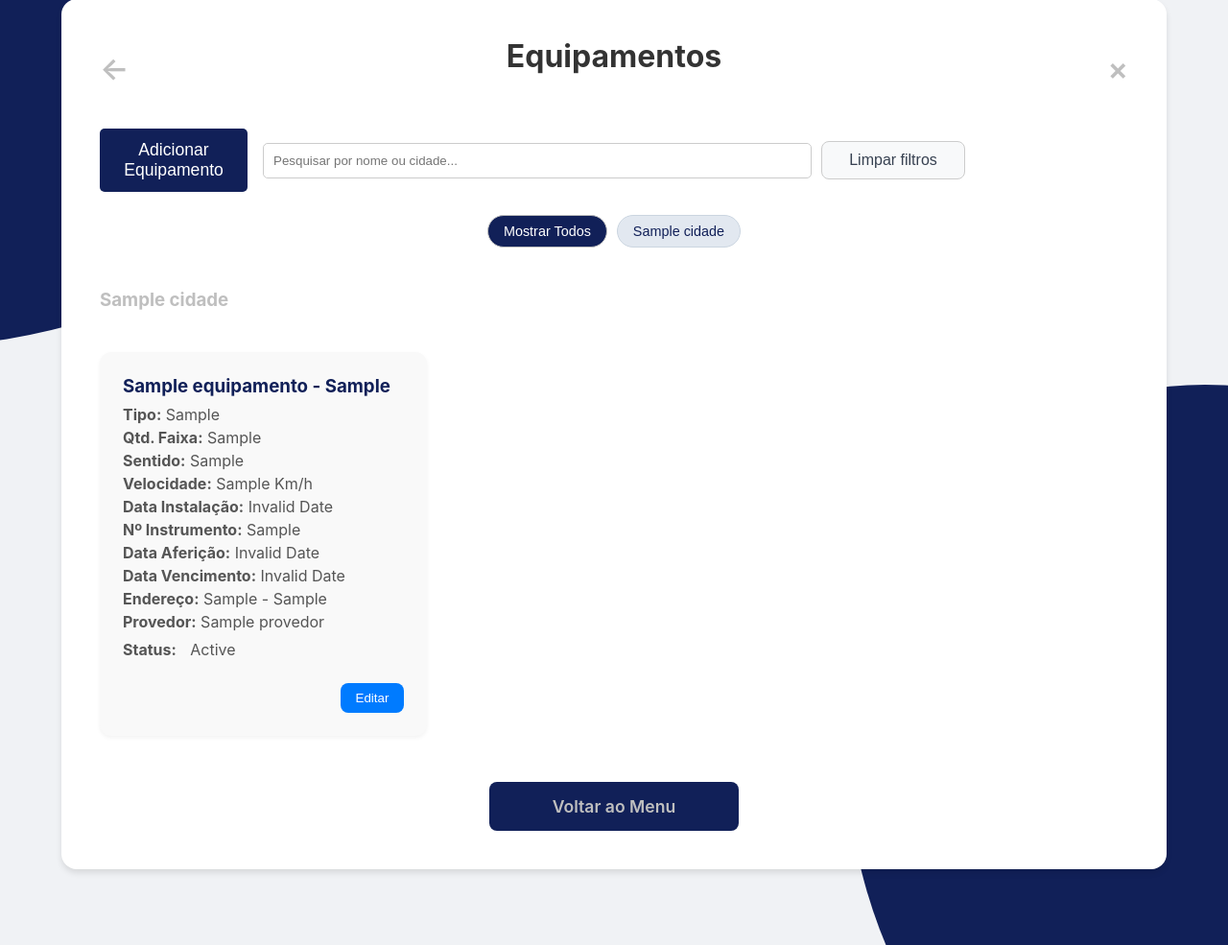
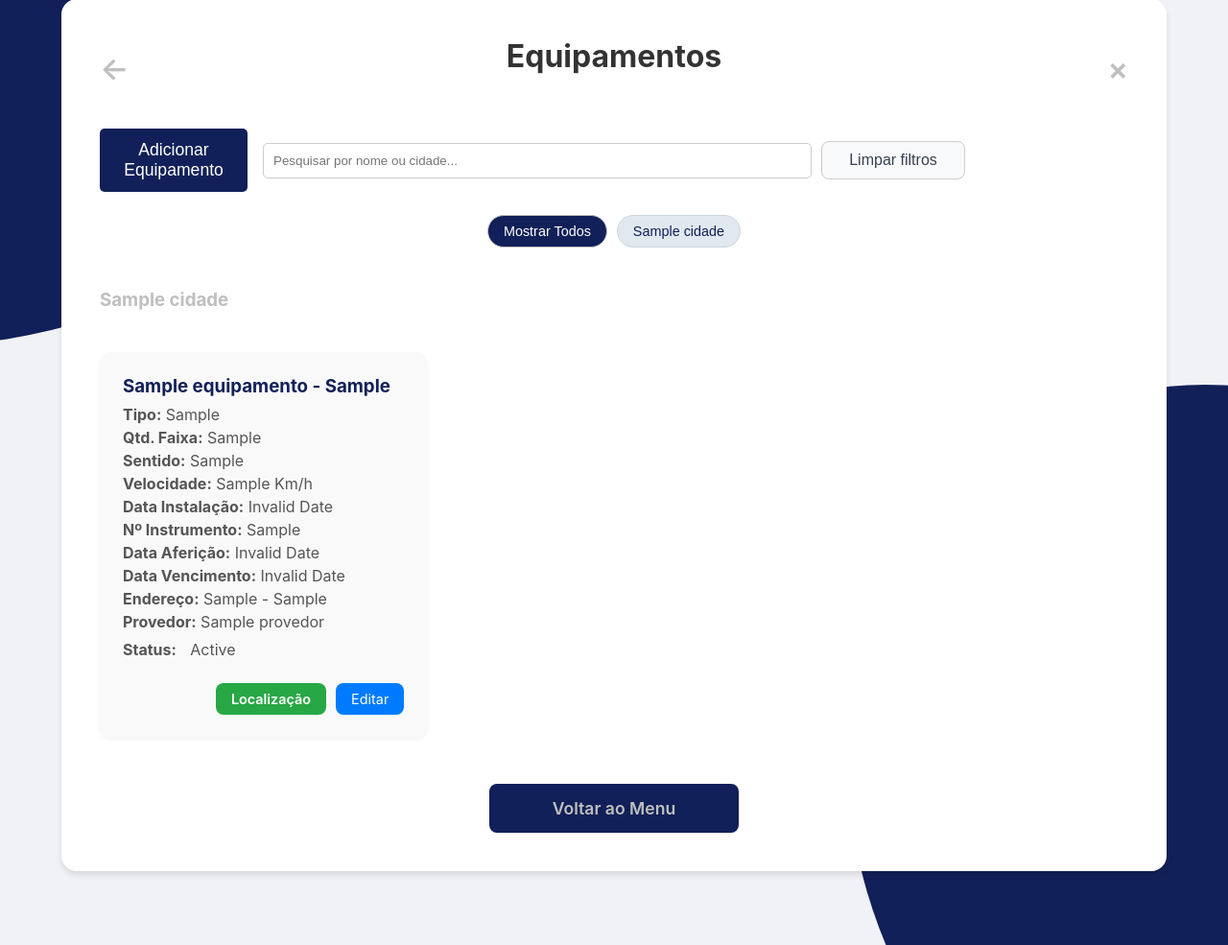
Before and after one commit to igoreis02/projetoDW, a PHP site: page /equipamentos.php in a window 1280 px wide. Shown: the part 39-1024 px from the top of the page at 96% size. Run offline with PHP 8.4, Linux system fonts and the light colour scheme; the visitor is signed in with stand-in values (Sample User, id 1); tables that the repository leaves empty or names only in its code hold one stand-in row (values such as "Sample post").

Commit message:
botao localização

```diff
--- a/equipamentos.php
+++ b/equipamentos.php
@@ -346,24 +346,42 @@
             margin: 0.25rem 0;
             color: #555;
         }
+        .item-botoes-container {
+            display: flex;
+            justify-content: flex-end; /* Alinha os botões à direita */
+            gap: 10px; /* Espaço entre os botões */
+            margin-top: 1rem; /* Espaço acima dos botões */
+        }
 
-        /* MODIFICADO: Estilo para o botão de editar */
+
+        .item-equipamento .botao-editar,
+        .item-equipamento .botao-localizacao {
+           display: inline-flex;       /* Garante que se comportem como blocos flexíveis */
+            align-items: center;       /* Centraliza o texto verticalmente, garantindo a mesma altura */
+            justify-content: center;   /* Centraliza o texto horizontalmente */
+            padding: 0.5rem 1rem;      /* Espaçamento interno */
+            border-radius: 0.5rem;     /* Bordas arredondadas */
+            border: none;              /* Remove borda padrão */
+            color: white;              /* Cor do texto */
+            font-family: inherit;      /* Garante que ambos usem a mesma fonte da página */
+            font-size: 0.9em;          /* Define um tamanho de fonte explícito e igual para os dois */
+            text-decoration: none;     /* Remove o sublinhado do link "Localização" */
+            cursor: pointer;           /* Mostra o cursor de "mãozinha" */
+            transition: background-color 0.3s ease;
+            box-sizing: border-box;    /* Assegura que o padding não altere a altura final */
+        }
         .item-equipamento .botao-editar {
-            background-color: #007bff;
-            color: white;
-            border: none;
-            padding: 0.5rem 1rem;
-            border-radius: 0.5rem;
-            cursor: pointer;
-            transition: background-color 0.3s ease;
-            margin-top: 1rem;
-            /* Espaço acima do botão */
-            align-self: flex-end;
-            /* Alinha o botão à direita */
+            background-color: #007bff; /* Azul */
         }
 
         .item-equipamento .botao-editar:hover {
             background-color: #0056b3;
+        }
+         .item-equipamento .botao-localizacao {
+            background-color: #28a745; /* Verde */
+        }
+        .item-equipamento .botao-localizacao:hover {
+            background-color: #218838;
         }
 
         .status-cell {
--- a/js/equipamentos.js
+++ b/js/equipamentos.js
@@ -197,7 +197,7 @@
         const needsAfericao = ['RADAR FIXO', 'LOMBADA ELETRONICA'].includes(primaryType);
         const needsSpecifics = ['RADAR FIXO', 'LOMBADA ELETRONICA', 'MONITOR DE SEMAFORO', 'LAP'].includes(primaryType);
         const needsEstudoTec = ['RADAR FIXO', 'LOMBADA ELETRONICA', 'MONITOR DE SEMAFORO'].includes(primaryType);
-        const hidesKm = ['LAP'].includes(primaryType);
+        const hidesKm = ['LAP', 'MONITOR DE SEMAFORO'].includes(primaryType);
 
         afericaoContainer.classList.toggle('hidden', !needsAfericao);
         specificContainer.classList.toggle('hidden', !needsSpecifics);
@@ -362,16 +362,25 @@
 
                 const types = equip.tipo_equip ? equip.tipo_equip.split(',').map(t => t.trim()) : [];
 
-                // --- LÓGICA DE VISIBILIDADE CORRIGIDA ---
                 const primaryType = types.length > 0 ? types[0] : null;
                 const typesThatHideDetails = ['CCO', 'DOME', 'VIDEO MONITORAMENTO', 'EDUCATIVO'];
                 const shouldShowDetails = primaryType && !typesThatHideDetails.includes(primaryType);
-                // --- FIM DA CORREÇÃO ---
 
                 const enderecoCompleto = `${equip.logradouro || 'N/A'} - ${equip.bairro || 'N/A'}`;
 
+                // --- CORREÇÃO DA LÓGICA DO BOTÃO DE LOCALIZAÇÃO ---
+                let locationButton = '';
+                if (equip.latitude && equip.longitude) {
+                    // 1. URL correta do Google Maps e sintaxe correta do template literal
+                    const mapsUrl = `https://maps.google.com/?q=${equip.latitude},${equip.longitude}`;
+                    locationButton = `<a href="${mapsUrl}" target="_blank" class="botao-localizacao" title="Ver no mapa">Localização</a>`;
+                }
+
                 const item = document.createElement('div');
                 item.className = 'item-equipamento';
+
+                // --- CORREÇÃO DA MONTAGEM DO HTML ---
+                // 2. Adicionado o container de botões (.item-botoes-container) e a variável locationButton
                 item.innerHTML = `
                 <div class="item-equipamento-conteudo">
                     <h3>${equip.nome_equip || 'N/A'} - ${equip.referencia_equip || 'N/A'}</h3>
@@ -389,7 +398,10 @@
                     <p><strong>Provedor:</strong> ${equip.nome_prov || 'N/A'}</p>
                     <p><strong>Status:</strong> <span class="status-cell ${statusClass}">${statusDisplay}</span></p>
                 </div>
+                <div class="item-botoes-container">
+                    ${locationButton}
                     <button class="botao-editar" data-equipment-id="${equip.id_equipamento}">Editar</button>
+                </div>
             `;
                 equipmentGrid.appendChild(item);
             });
```
Lines whose indentation alone changed are shown as unchanged.
